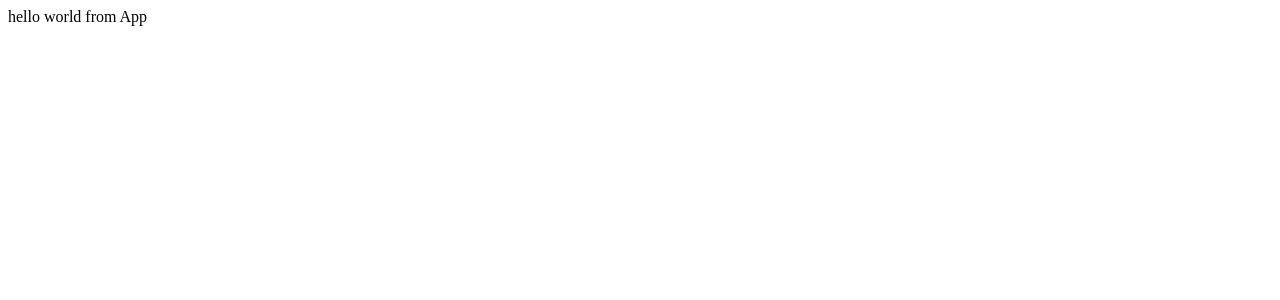
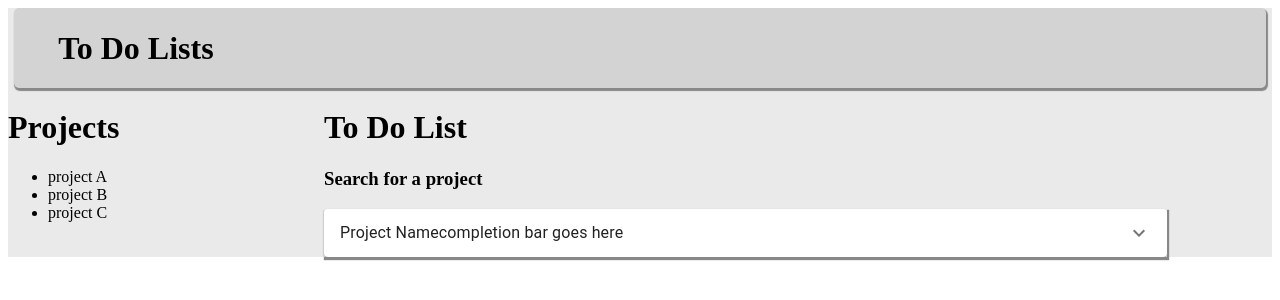
Before and after one commit to AngieD8615/Simple_Todo_App, a React app: page / in a window 1280 px wide. Shown: the top 300 px of the page. Built offline with nearby package versions, Linux system fonts and the light colour scheme; the HTML template or start-up script is replaced by a standard one.

Commit message:
ensuring all file are in git

```diff
--- a/client/src/component/App.jsx
+++ b/client/src/component/App.jsx
@@ -1,9 +1,38 @@
-import React from 'react';
+import React from "react";
+import AppBar from "./AppBar.jsx";
+import SideBar from "./SideBar.jsx";
+import ProjectFeed from "./ProjectsFeed.jsx";
+import "../style.css";
+import Grid from '@material-ui/core/Grid';
 
-export default function App() {
-  return (
-    <div>
-      hello world from App
-    </div>
-  )
+
+export default class App extends React.Component {
+  constructor(props) {
+    super(props);
+    this.state = {};
+  }
+
+  render() {
+    return (
+      <div className="app">
+        <div className="nav">
+          <AppBar />
+        </div>
+        <Grid
+          container
+          direction="row"
+          className="body"
+          justify="flex-start"
+          alignItems="flex-start"
+        >
+          <Grid item md={3} className="side-bar">
+            <SideBar />
+          </Grid>
+          <Grid item md={8} className="feed" justify="center">
+            <ProjectFeed />
+          </Grid>
+        </Grid>
+      </div>
+    );
+  }
 }
--- a/webpack.config.js
+++ b/webpack.config.js
@@ -13,6 +13,13 @@ module.exports = {
           },
         },
       },
+      {
+        test: /\.css$/,
+        use: [
+          'style-loader',
+          'css-loader'
+        ]
+      }
     ],
   },
   output: {
```
Also changed, not shown: exampleData.js (added, +52 -0 lines), package.json (+6 -1 lines), 4 other files (tests, documents, lock files or other folders).
